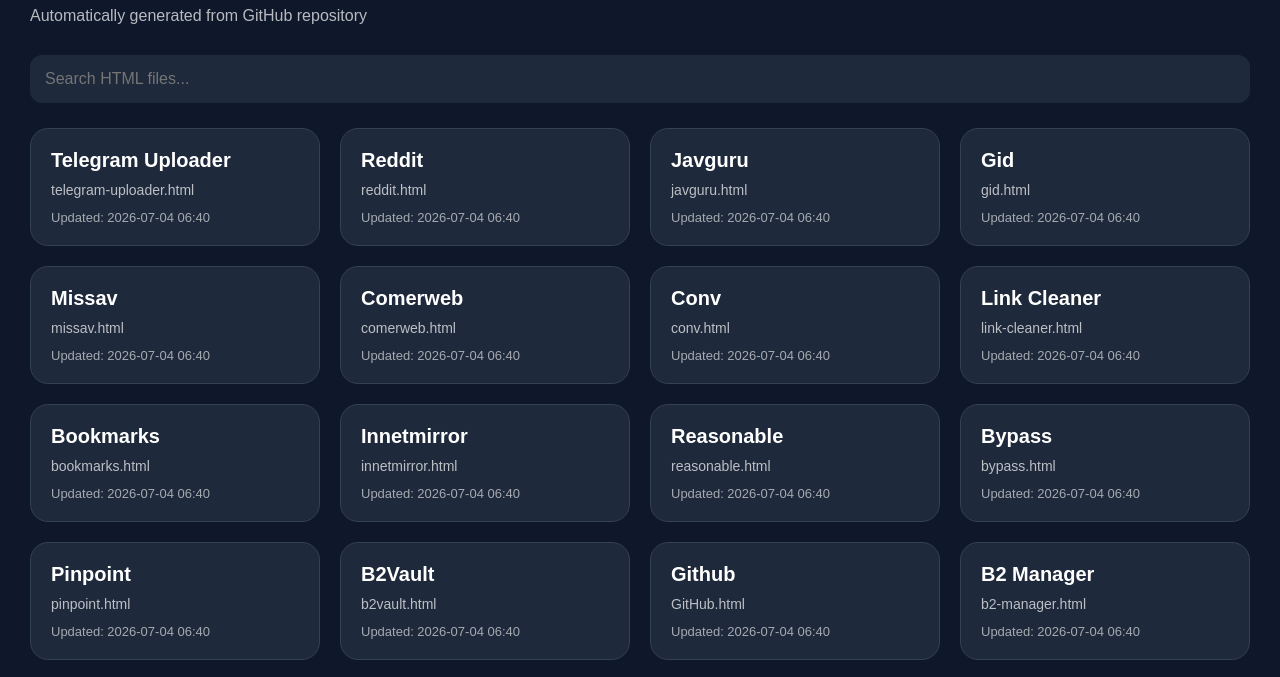
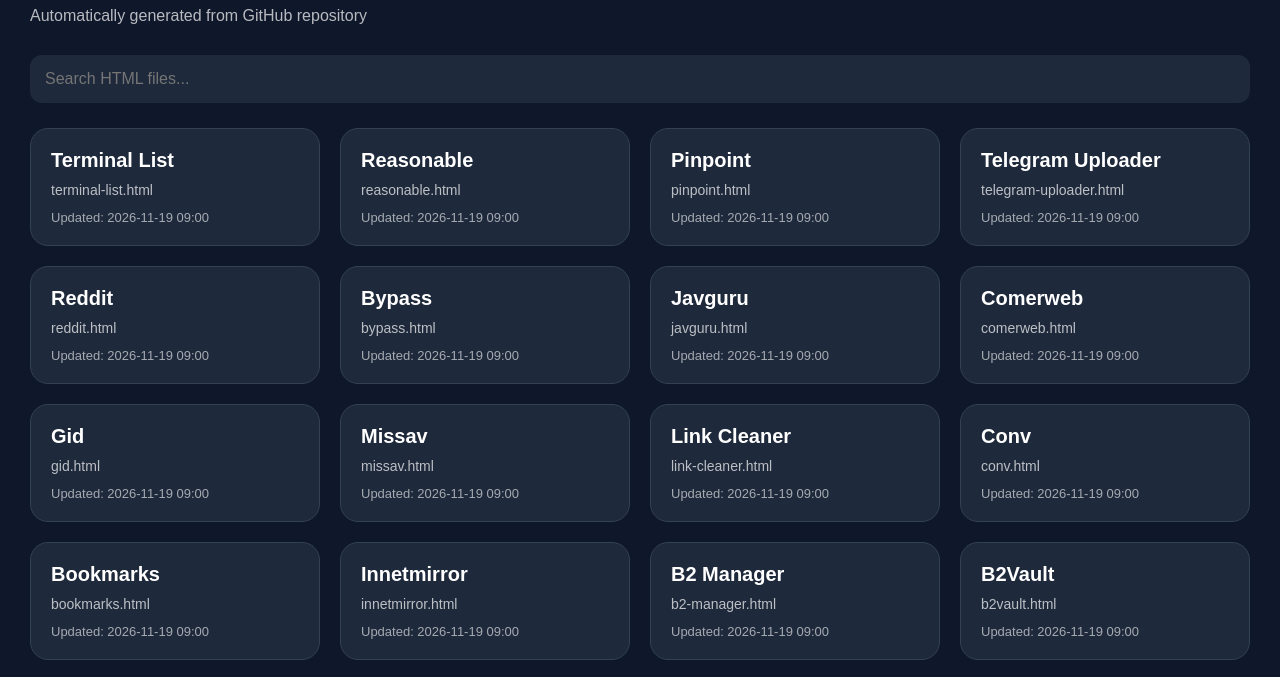
Before and after one commit to GuiltJay/StaticFlow, a plain HTML site: page index.html in a window 1280 px wide. Shown: the part 70-747 px from the top of the page. Drawn offline with Linux system fonts and the light colour scheme.

Commit message:
Auto update index

```diff
--- a/index.html
+++ b/index.html
@@ -98,106 +98,112 @@ h1 {
 
 <div class="grid" id="grid">
 
+    <a class="card" href="terminal-list.html">
+        <div class="title">Terminal List</div>
+        <div class="path">terminal-list.html</div>
+        <div class="time">Updated: 2026-11-19 09:00</div>
+    </a>
+
+    <a class="card" href="reasonable.html">
+        <div class="title">Reasonable</div>
+        <div class="path">reasonable.html</div>
+        <div class="time">Updated: 2026-11-19 09:00</div>
+    </a>
+
+    <a class="card" href="pinpoint.html">
+        <div class="title">Pinpoint</div>
+        <div class="path">pinpoint.html</div>
+        <div class="time">Updated: 2026-11-19 09:00</div>
+    </a>
+
     <a class="card" href="telegram-uploader.html">
         <div class="title">Telegram Uploader</div>
         <div class="path">telegram-uploader.html</div>
-        <div class="time">Updated: 2026-07-04 06:40</div>
+        <div class="time">Updated: 2026-11-19 09:00</div>
     </a>
 
     <a class="card" href="reddit.html">
         <div class="title">Reddit</div>
         <div class="path">reddit.html</div>
-        <div class="time">Updated: 2026-07-04 06:40</div>
+        <div class="time">Updated: 2026-11-19 09:00</div>
+    </a>
+
+    <a class="card" href="bypass.html">
+        <div class="title">Bypass</div>
+        <div class="path">bypass.html</div>
+        <div class="time">Updated: 2026-11-19 09:00</div>
     </a>
 
     <a class="card" href="javguru.html">
         <div class="title">Javguru</div>
         <div class="path">javguru.html</div>
-        <div class="time">Updated: 2026-07-04 06:40</div>
+        <div class="time">Updated: 2026-11-19 09:00</div>
+    </a>
+
+    <a class="card" href="comerweb.html">
+        <div class="title">Comerweb</div>
+        <div class="path">comerweb.html</div>
+        <div class="time">Updated: 2026-11-19 09:00</div>
     </a>
 
     <a class="card" href="gid.html">
         <div class="title">Gid</div>
         <div class="path">gid.html</div>
-        <div class="time">Updated: 2026-07-04 06:40</div>
+        <div class="time">Updated: 2026-11-19 09:00</div>
     </a>
 
     <a class="card" href="missav.html">
         <div class="title">Missav</div>
         <div class="path">missav.html</div>
-        <div class="time">Updated: 2026-07-04 06:40</div>
+        <div class="time">Updated: 2026-11-19 09:00</div>
     </a>
 
-    <a class="card" href="comerweb.html">
-        <div class="title">Comerweb</div>
-        <div class="path">comerweb.html</div>
-        <div class="time">Updated: 2026-07-04 06:40</div>
+    <a class="card" href="link-cleaner.html">
+        <div class="title">Link Cleaner</div>
+        <div class="path">link-cleaner.html</div>
+        <div class="time">Updated: 2026-11-19 09:00</div>
     </a>
 
     <a class="card" href="conv.html">
         <div class="title">Conv</div>
         <div class="path">conv.html</div>
-        <div class="time">Updated: 2026-07-04 06:40</div>
-    </a>
-
-    <a class="card" href="link-cleaner.html">
-        <div class="title">Link Cleaner</div>
-        <div class="path">link-cleaner.html</div>
-        <div class="time">Updated: 2026-07-04 06:40</div>
+        <div class="time">Updated: 2026-11-19 09:00</div>
     </a>
 
     <a class="card" href="bookmarks.html">
         <div class="title">Bookmarks</div>
         <div class="path">bookmarks.html</div>
-        <div class="time">Updated: 2026-07-04 06:40</div>
+        <div class="time">Updated: 2026-11-19 09:00</div>
     </a>
 
     <a class="card" href="innetmirror.html">
         <div class="title">Innetmirror</div>
         <div class="path">innetmirror.html</div>
-        <div class="time">Updated: 2026-07-04 06:40</div>
+        <div class="time">Updated: 2026-11-19 09:00</div>
     </a>
 
-    <a class="card" href="reasonable.html">
-        <div class="title">Reasonable</div>
-        <div class="path">reasonable.html</div>
-        <div class="time">Updated: 2026-07-04 06:40</div>
-    </a>
-
-    <a class="card" href="bypass.html">
-        <div class="title">Bypass</div>
-        <div class="path">bypass.html</div>
-        <div class="time">Updated: 2026-07-04 06:40</div>
-    </a>
-
-    <a class="card" href="pinpoint.html">
-        <div class="title">Pinpoint</div>
-        <div class="path">pinpoint.html</div>
-        <div class="time">Updated: 2026-07-04 06:40</div>
+    <a class="card" href="b2-manager.html">
+        <div class="title">B2 Manager</div>
+        <div class="path">b2-manager.html</div>
+        <div class="time">Updated: 2026-11-19 09:00</div>
     </a>
 
     <a class="card" href="b2vault.html">
         <div class="title">B2Vault</div>
         <div class="path">b2vault.html</div>
-        <div class="time">Updated: 2026-07-04 06:40</div>
+        <div class="time">Updated: 2026-11-19 09:00</div>
     </a>
 
     <a class="card" href="GitHub.html">
         <div class="title">Github</div>
         <div class="path">GitHub.html</div>
-        <div class="time">Updated: 2026-07-04 06:40</div>
-    </a>
-
-    <a class="card" href="b2-manager.html">
-        <div class="title">B2 Manager</div>
-        <div class="path">b2-manager.html</div>
-        <div class="time">Updated: 2026-07-04 06:40</div>
+        <div class="time">Updated: 2026-11-19 09:00</div>
     </a>
 
 </div>
 
 <div class="footer">
-    Total Files: 16
+    Total Files: 17
 </div>
 
 <script>
```
